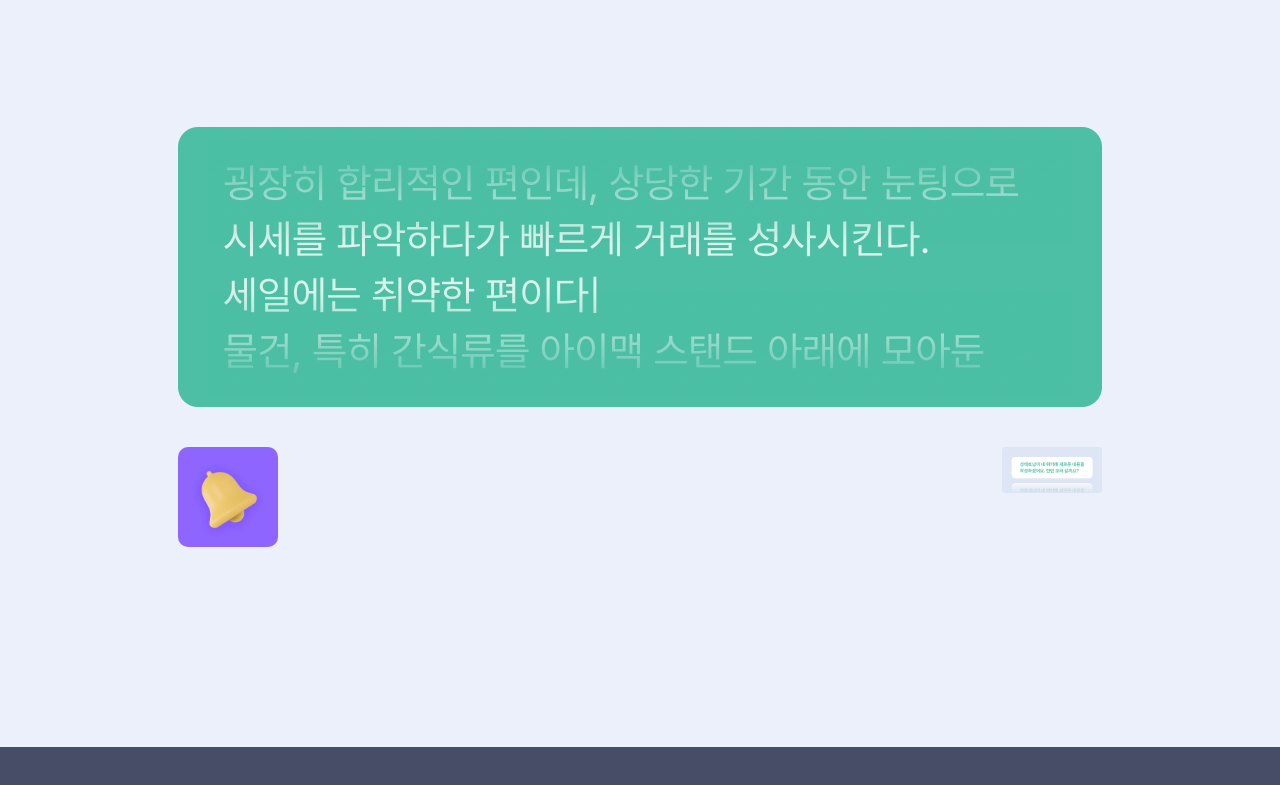
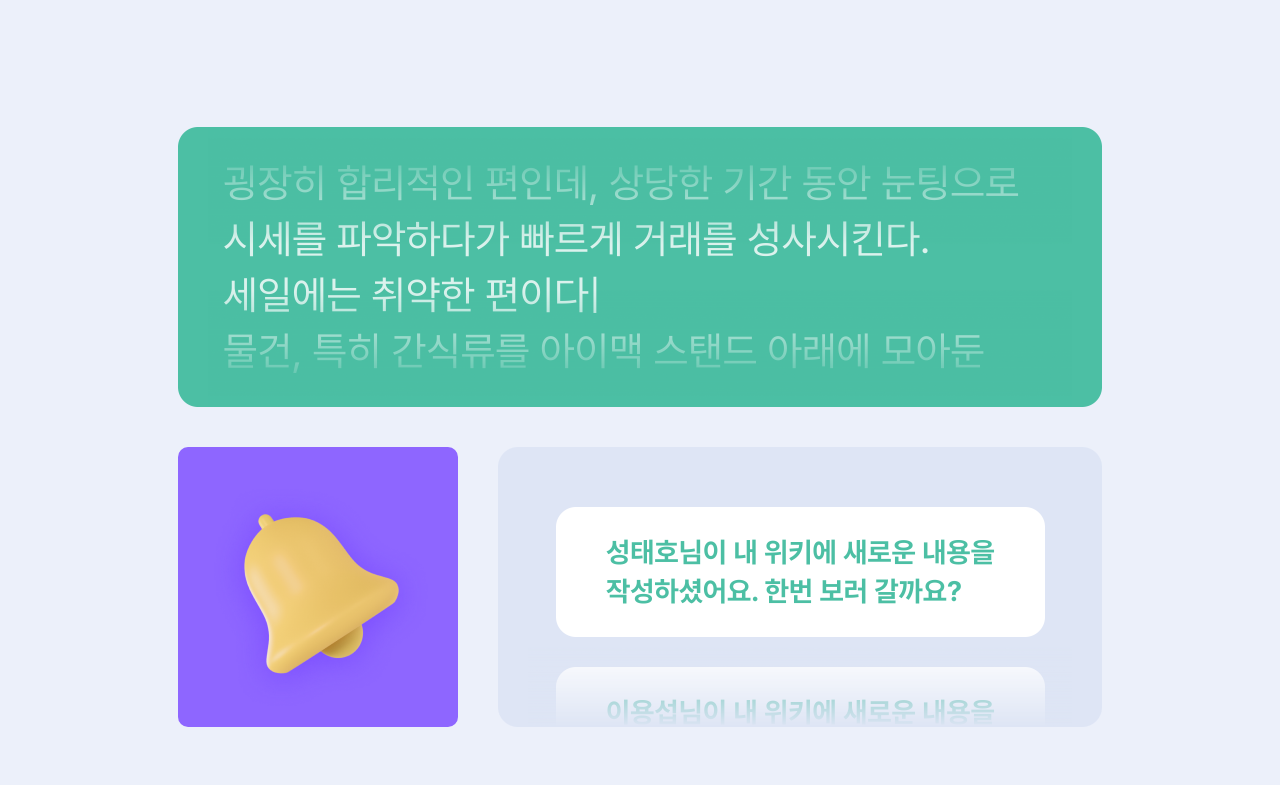
Before and after one commit to junjeeong/Wikied, a Next.js app: page / in a window 1280 px wide. Shown: the part 3628-4413 px from the top of the page. Built offline with nearby package versions, Linux system fonts and the light colour scheme; a web font is replaced by a local one.

Commit message:
Feat:랜딩페이지 이미지 크기 수정

```diff
--- a/src/pages/index.tsx
+++ b/src/pages/index.tsx
@@ -91,7 +91,7 @@ const MainPage = () => {
           {shareItems.map((item, index) => (
             <div
               key={index}
-              className="rounded-[10px] Tablet:w-[147px] PC:w-[360px] aspect-square flex-grow flex-shrink-0"
+              className="rounded-[10px] w-[76px] Tablet:w-[147px] PC:w-[360px] aspect-square flex-grow flex-shrink-0"
               style={{ backgroundColor: item.bgColor }}
             >
               <Image
@@ -100,7 +100,7 @@ const MainPage = () => {
                 src={item.src}
                 alt={`share 이미지 ${index + 1}`}
                 width={360}
-                height={100}
+                height={360}
               />
             </div>
           ))}
@@ -124,8 +124,8 @@ const MainPage = () => {
               src={"/images/img_home3.png"}
               className="w-full h-auto"
               alt="view 이미지 1"
-              width={100}
-              height={100}
+              width={924}
+              height={280}
             />
 
             <div className="flex justify-between gap-[10px] Tablet:gap-[22px] PC:gap-[40px] ">
@@ -133,16 +133,16 @@ const MainPage = () => {
                 <Image
                   src={"/images/img_bell.png"}
                   alt="bell 이미지"
-                  width={100}
-                  height={100}
+                  width={280}
+                  height={280}
                 />
               </div>
               <div>
                 <Image
                   src={"/images/img_home2.png"}
                   alt="view 이미지 2"
-                  width={100}
-                  height={100}
+                  width={604}
+                  height={280}
                 />
               </div>
             </div>
```
Also changed, not shown: public/images/img_home3.png.
